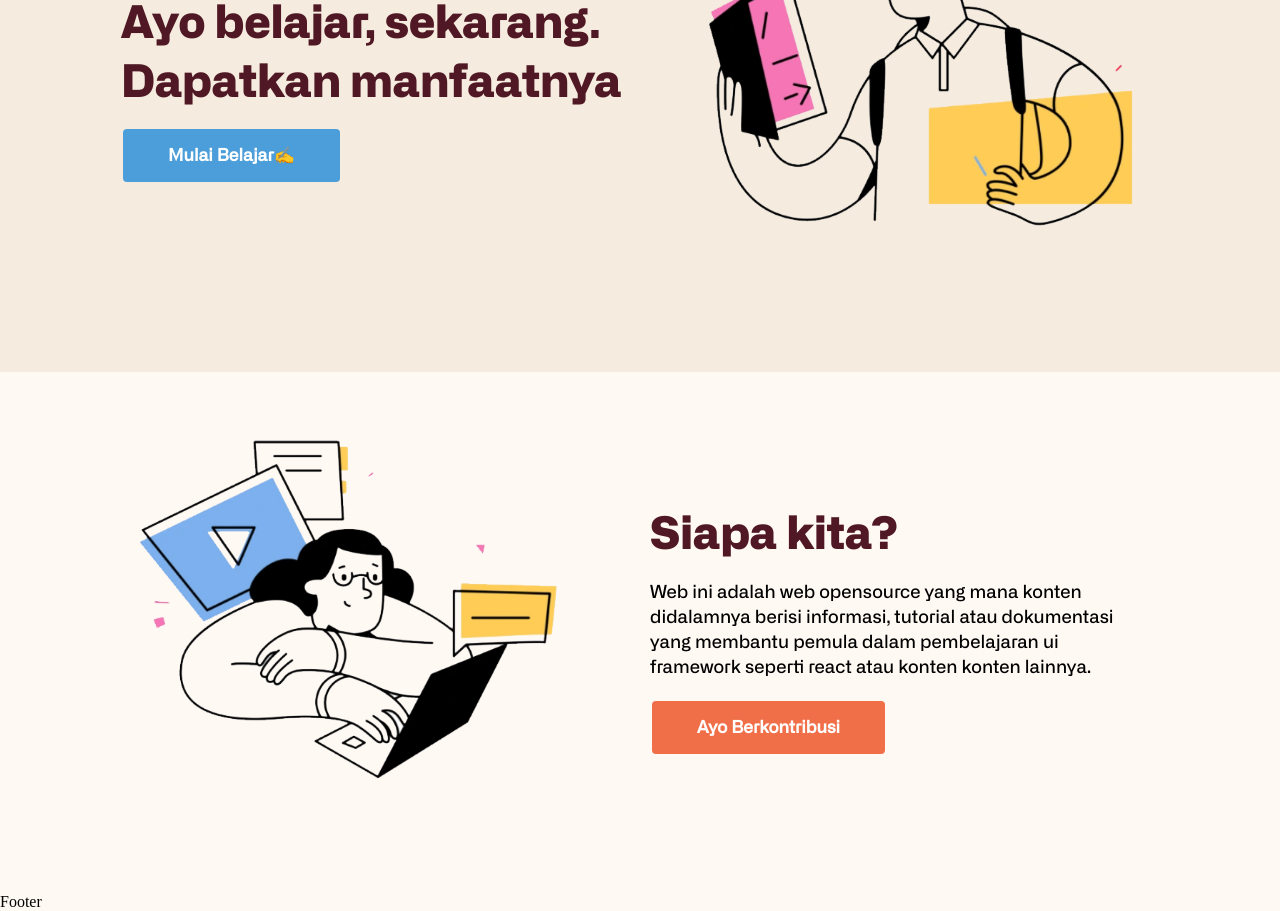
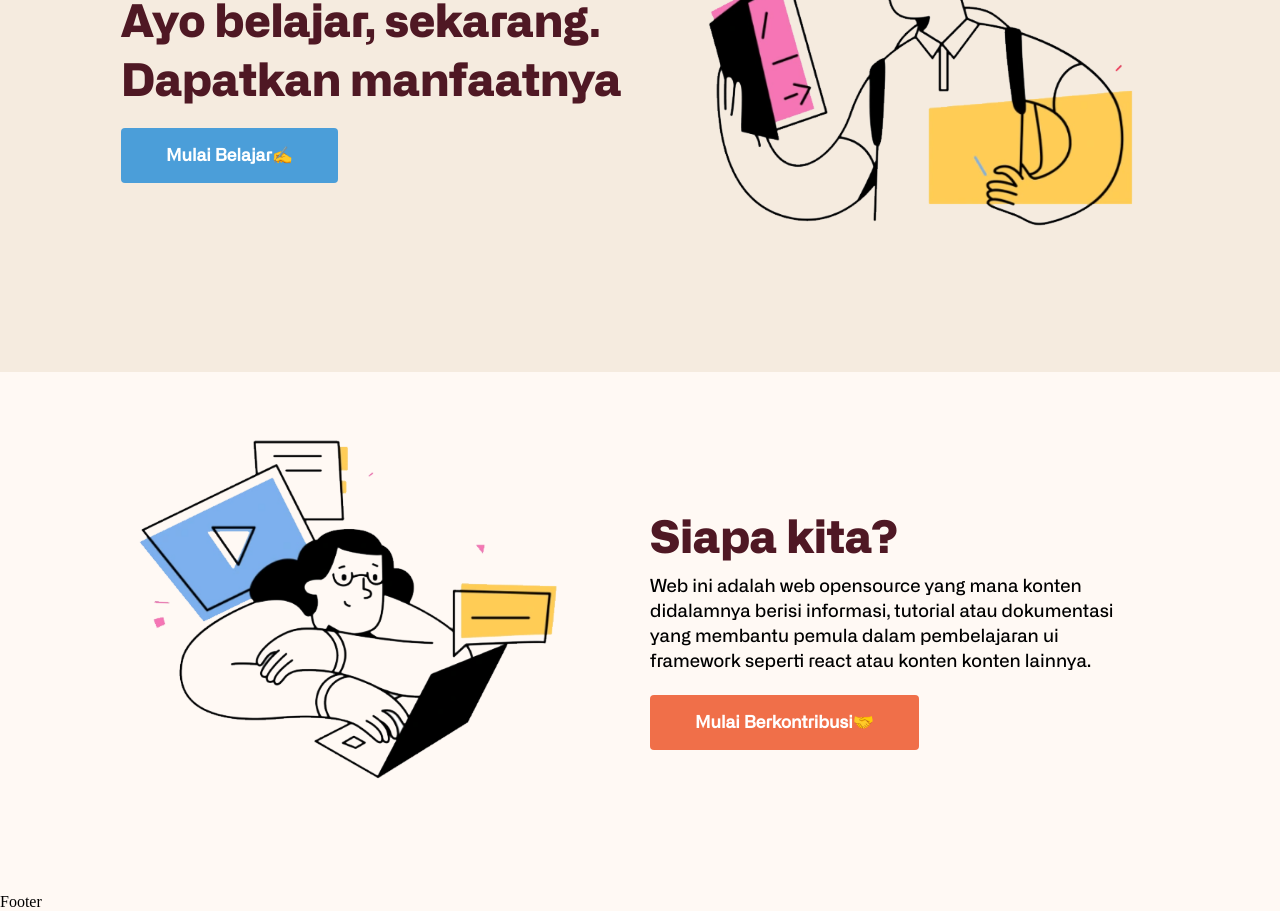
Before and after one commit to foxxydevs/foxxydevs, a React (Create React App) app: page / in a window 1280 px wide. Shown: the part 300-1211 px from the top of the page. Built offline with nearby package versions, Linux system fonts and the light colour scheme.

Commit message:
feat: fixing bug styling didnt applied in another device

```diff
--- a/src/components/ArtboardComponent/About/About.tsx
+++ b/src/components/ArtboardComponent/About/About.tsx
@@ -14,7 +14,7 @@ const About = () => {
         coverImage='/static/_about.png'
         altText='hero_about'
         imgStarts={true}
-        btnText='Ayo Berkontribusi'
+        btnText='Mulai Berkontribusi🤝'
         start=''
         headingOne='Siapa kita?'
       />
--- a/src/components/ArtboardComponent/ArtboardDetail/ArtboardDetail.styles.ts
+++ b/src/components/ArtboardComponent/ArtboardDetail/ArtboardDetail.styles.ts
@@ -26,15 +26,7 @@ type WrapperSectionProps = {
   padding: string;
 };
 
-type HeadingOneProps = {
-  isReverse?: boolean;
-};
-
-type HeadingTwoProps = {
-  isReverse?: boolean;
-};
-
-type TextWrapperProps = {
+type TyphographyProps = {
   isReverse?: boolean;
 };
 
@@ -83,7 +75,7 @@ export const WrapperColumn = styled.div`
   }
 `;
 
-export const TextWrapper = styled.div<TextWrapperProps>`
+export const TextWrapper = styled.div<TyphographyProps>`
   padding-top: 0;
   max-width: 100%;
   margin-left: ${({ isReverse }) => (isReverse ? '-10px' : '-24px')};
@@ -91,17 +83,18 @@ export const TextWrapper = styled.div<TextWrapperProps>`
   @media screen and (max-width: 1024px) {
     margin-left: ${({ isReverse }) => (isReverse ? '-30px' : '-15px')};
   }
+
   @media screen and (max-width: 980px) {
     padding-bottom: 65px;
     margin-left: ${({ isReverse }) => (isReverse ? '-50px' : '5px')};
   }
-  @media screen and (max-width: 768px) {
-    padding-bottom: 65px;
+
+  @media screen and (max-width: 834px) {
     margin-left: 0px;
   }
 `;
 
-export const HeadingOne = styled.h1<HeadingOneProps>`
+export const HeadingOne = styled.h1<TyphographyProps>`
   font-size: 45px;
   line-height: 1.1;
   margin-left: -5px;
@@ -111,12 +104,12 @@ export const HeadingOne = styled.h1<HeadingOneProps>`
   font-family: 'AllianceEB';
 
   @media screen and (max-width: 884px) {
+    width: ${({ isReverse }) => isReverse && '650px'};
     font-size: 40px;
   }
 
   @media screen and (max-width: 768px) {
     font-size: 42px;
-    width: 105%;
   }
 
   @media screen and (max-width: 428px) {
@@ -134,7 +127,7 @@ export const HeadingOne = styled.h1<HeadingOneProps>`
   }
 `;
 
-export const HeadingTwo = styled.h1<HeadingTwoProps>`
+export const HeadingTwo = styled.h1<TyphographyProps>`
   font-size: 45px;
   line-height: 1.1;
   margin-left: -5px;
@@ -143,6 +136,7 @@ export const HeadingTwo = styled.h1<HeadingTwoProps>`
   font-family: 'AllianceEB';
 
   @media screen and (max-width: 884px) {
+    width: ${({ isReverse }) => isReverse && '650px'};
     font-size: 40px;
   }
 
@@ -166,10 +160,9 @@ export const HeadingTwo = styled.h1<HeadingTwoProps>`
   }
 `;
 
-export const Subtitle = styled.p`
-  max-width: 550px;
+export const Subtitle = styled.p<TyphographyProps>`
+  max-width: 520px;
   font-size: 18px;
-  margin: 20px 0px;
   line-height: 25px;
   font-family: 'AllianceM';
   margin-left: -5px;
@@ -178,6 +171,10 @@ export const Subtitle = styled.p`
     font-size: 16px;
     text-align: justify;
     margin-left: 0px;
+  }
+
+  @media screen and (max-width: 884px) {
+    max-width: 650px;
   }
 
   @media screen and (max-width: 280px) {
@@ -224,16 +221,17 @@ export const Img = styled.img<ImgProps>`
 
 export const Button = styled.button<ButttonProps>`
   border-radius: 4px;
+  margin-top: 20px;
   background: ${(props) => props.color};
   white-space: nowrap;
-  padding: ${({ big }) => (big ? '16px 45px' : '10px 20px')};
+  padding: ${({ big }) => (big ? '17px 45px' : '10px 20px')};
   text-align: center;
   color: #fff;
   font-size: ${({ fontBig }) => (fontBig ? '17px' : '12px')};
   outline: none;
   font-family: 'AllianceM';
   font-weight: bold;
-  margin-left: ${({ left }) => (left ? '-70px' : '-3px')};
+  margin-left: ${({ left }) => (left ? '-70px' : '-5px')};
   border: none;
   cursor: pointer;
 
--- a/src/pages/404Pages/NotFound.tsx
+++ b/src/pages/404Pages/NotFound.tsx
@@ -4,7 +4,7 @@ const NotFound = () => {
   return (
     <>
       <Helmet>
-        <title>Not Found | RTSX Bahasa Indonesia</title>
+        <title>404 Not Found</title>
       </Helmet>
       <div>404 Not Found</div>
     </>
--- a/src/router/App.tsx
+++ b/src/router/App.tsx
@@ -6,12 +6,8 @@ function App() {
   return (
     <Router>
       <Switch>
-        <Route exact path='/'>
-          <HomePages />
-        </Route>
-        <Route path='*'>
-          <NotFound />
-        </Route>
+        <Route exact path='/' component={HomePages} />
+        <Route path='/*' component={NotFound} />
       </Switch>
     </Router>
   );
```
